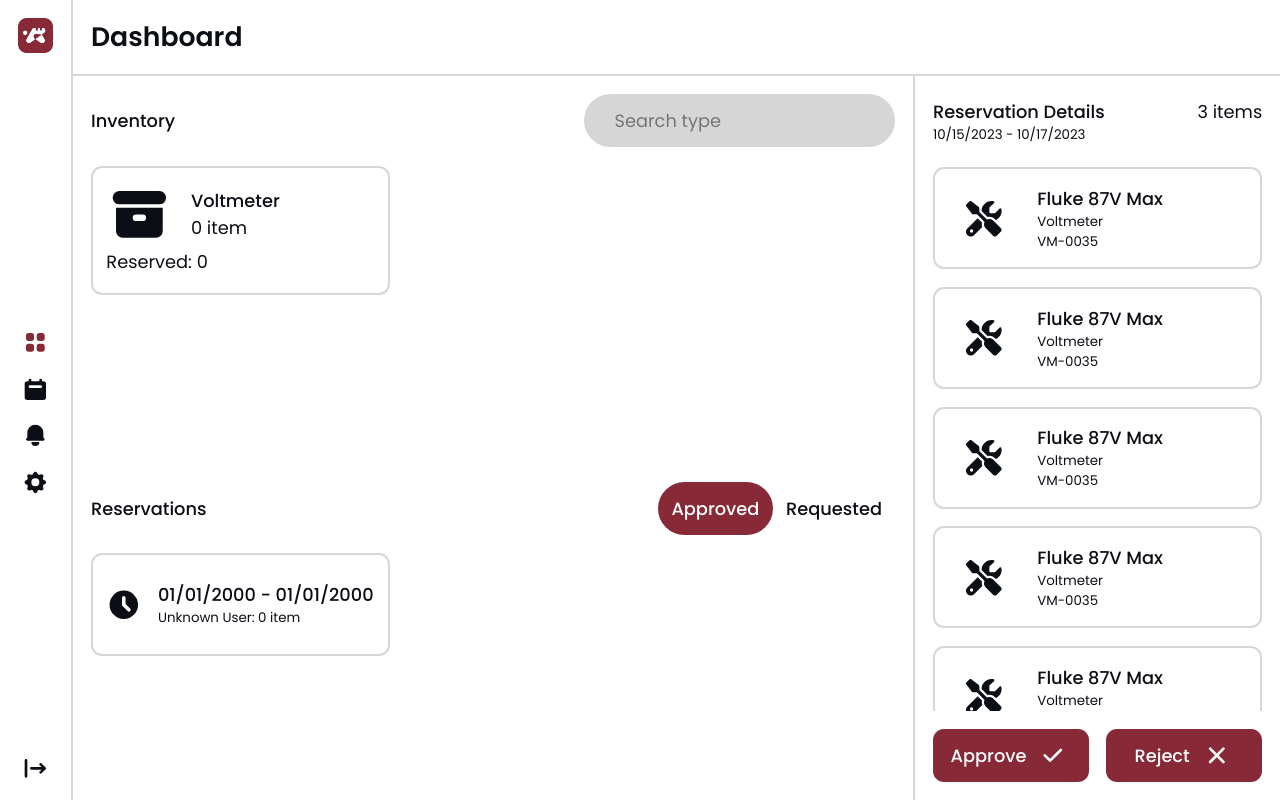
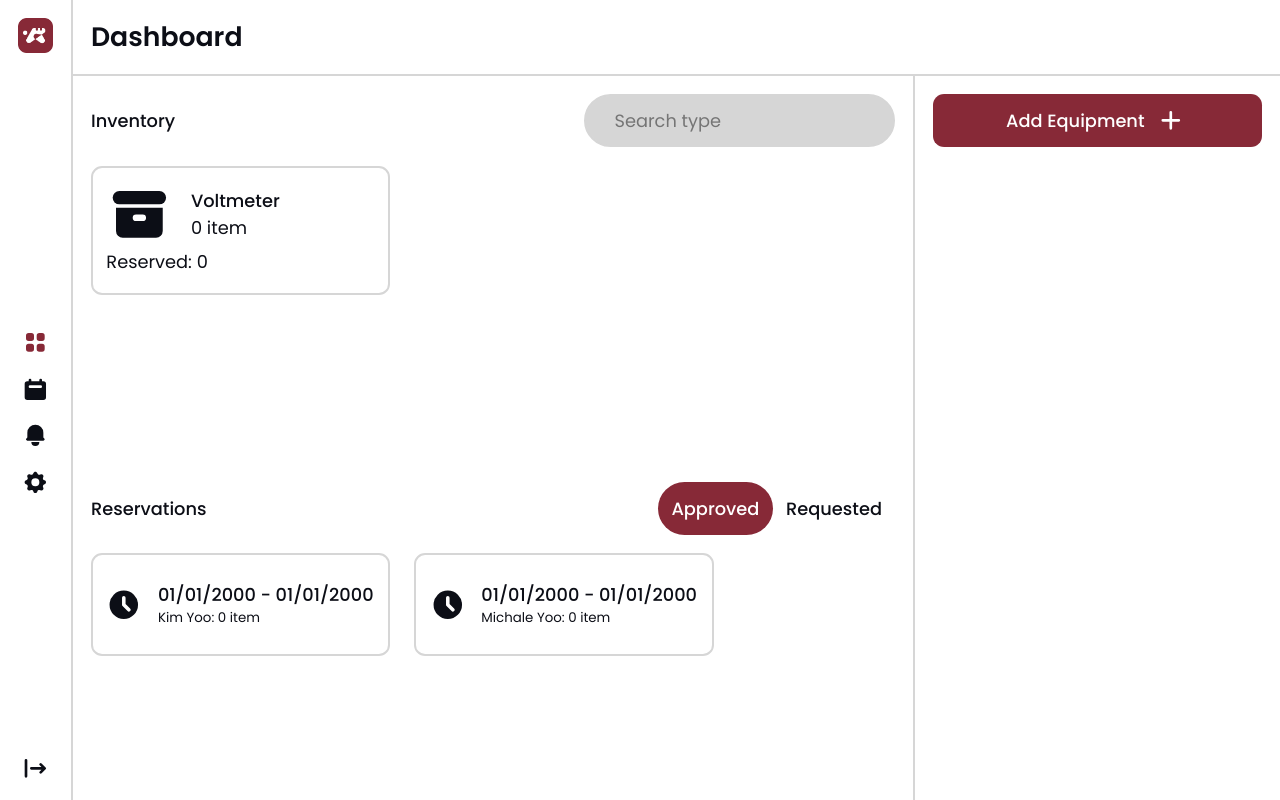
Before and after one commit to tranleduyan/ETC-Frontend, a React (Create React App) app: page /Dashboard in a window 1280 px wide. Built offline with nearby package versions, Linux system fonts and the light colour scheme.

Commit message:
Building components.

```diff
--- a/src/Components/Cards/InventoryTypeSummaryCard/EquipmentTypeSummaryCard.css
+++ b/src/Components/Cards/InventoryTypeSummaryCard/EquipmentTypeSummaryCard.css
@@ -39,6 +39,12 @@
     word-wrap: break-word;
 }
 
+.EquipmentTypeSummaryCard-Active {
+    background-color: var(--Red1);
+    border: calc(0.278125vmin) solid var(--Red1);
+    color: var(--White1);
+}
+
 .EquipmentTypeSummaryCard-Container:hover {
     cursor: pointer;
 }
--- a/src/Components/Cards/InventoryTypeSummaryCard/EquipmentTypeSummaryCard.js
+++ b/src/Components/Cards/InventoryTypeSummaryCard/EquipmentTypeSummaryCard.js
@@ -11,13 +11,21 @@ import { HiArchive } from 'react-icons/hi';
 // Render Equipment Type Summary Card
 function EquipmentTypeSummaryCard(props) {
 
-  const { className, typeName, inventoryAmount, reservationAmount} = props;
+  const { className, typeName, inventoryAmount, reservationAmount, selected, OnEquipmentTypeSummaryCardClick } = props;
 
   const itemText = inventoryAmount > 1 ? 'items' : 'item';
 
+  const OnCardClick = () => {
+    if(OnEquipmentTypeSummaryCardClick) {
+      OnEquipmentTypeSummaryCardClick(typeName);
+    }
+  }
+
   // TODO: inventoryAmount and reservationAmount maybe will be calculated with in this component.
   return (
-    <div className={`${className} EquipmentTypeSummaryCard-Container`}>
+    <div
+      className={`${className} EquipmentTypeSummaryCard-Container ${selected ?  'EquipmentTypeSummaryCard-Active' : ''}`}
+      onClick={OnCardClick}>
         <div className='EquipmentTypeSummaryCard-InformationContainer'>
             <HiArchive className='EquipmentTypeSummaryCard-Icon'/>
             <div className='EquipmentTypeSummaryCard-Information'>
@@ -35,6 +43,8 @@ EquipmentTypeSummaryCard.propTypes = {
   typeName: PropTypes.string,
   inventoryAmount: PropTypes.number,
   reservationAmount: PropTypes.number,
+  selected: PropTypes.bool,
+  OnEquipmentTypeSummaryCardClick: PropTypes.func,
 }
 
 EquipmentTypeSummaryCard.defaultProps = {
@@ -42,6 +52,8 @@ EquipmentTypeSummaryCard.defaultProps = {
   typeName: 'Unknown',
   inventoryAmount: 0,
   reservationAmount: 0,
+  selected: false,
+  OnEquipmentTypeSummaryCardClick: null,
 }
 
 export default EquipmentTypeSummaryCard;
--- a/src/Components/Cards/ReservationCard/ReservationCard.css
+++ b/src/Components/Cards/ReservationCard/ReservationCard.css
@@ -45,6 +45,12 @@
     max-width: calc(8.9vmin);
 }
 
+.ReservationCard-Active {
+    background-color: var(--Red1);
+    border: calc(0.278125vmin) solid var(--Red1);
+    color: var(--White1);
+}
+
 .ReservationCard-Container:hover {
     cursor: pointer;
 }
--- a/src/Components/Cards/ReservationCard/ReservationCard.js
+++ b/src/Components/Cards/ReservationCard/ReservationCard.js
@@ -11,12 +11,20 @@ import { HiClock } from 'react-icons/hi';
 // Render the reservation card
 function ReservationCard(props) {
 
-  const { className, startDate, endDate, renterName, reserveAmount} = props;
+  const { className, startDate, endDate, renterName, reserveAmount, isSelected, OnReservationCardClick } = props;
 
   const itemText = reserveAmount > 1 ? 'items' : 'item';
 
+  const OnCardClick = () => {
+    if(OnReservationCardClick) {
+      OnReservationCardClick(renterName);
+    }
+  }
+
   return (
-    <div className={`${className} ReservationCard-Container`}>
+    <div
+      className={`${className} ReservationCard-Container ${isSelected ? 'ReservationCard-Active' : ''}`}
+      onClick={OnCardClick}>
       <HiClock className='ReservationCard-Icon'/>
         <div className='ReservationCard-InformationContainer'>
           <p className='heading-5'>{startDate} - {endDate}</p>
@@ -36,6 +44,8 @@ ReservationCard.propTypes = {
   endDate: PropTypes.string,
   renterName: PropTypes.string,
   reserveAmount: PropTypes.number,
+  isSelected: PropTypes.bool,
+  OnReservationCardClick: PropTypes.func,
 }
 
 ReservationCard.defaultProps = {
@@ -44,6 +54,8 @@ ReservationCard.defaultProps = {
   endDate: '01/01/2000',
   renterName: 'Unknown User',
   reserveAmount: 0,
+  isSelected: true,
+  OnReservationCardClick: null,
 }
 
 export default ReservationCard;
--- a/src/Components/Lists/InventorySummaryList/InventorySummaryList.js
+++ b/src/Components/Lists/InventorySummaryList/InventorySummaryList.js
@@ -12,21 +12,28 @@ import './InventorySummaryList.css';
 // Render Inventory Summary List
 function InventorySummaryList(props) {
 
-  const { className } = props;
+  const { className, selectedInventoryType, OnEquipmentTypeSummaryCardClick } = props;
 
   return (
     <div className={`${className} InventorySummaryList-Container`}>
-      <EquipmentTypeSummaryCard typeName='Voltmeter'/>
+      <EquipmentTypeSummaryCard
+        typeName='Voltmeter'
+        selected={selectedInventoryType === 'Voltmeter'}
+        OnEquipmentTypeSummaryCardClick={OnEquipmentTypeSummaryCardClick}/>
     </div>
   )
 }
 
 InventorySummaryList.propTypes = {
   className: PropTypes.string,
+  selectedInventoryType: PropTypes.string,
+  OnEquipmentTypeSummaryCardClick: PropTypes.func,
 }
 
 InventorySummaryList.defaultProps = {
   className: '',
+  selectedInventoryType: '',
+  OnEquipmentTypeSummaryCardClick: null,
 }
 
 export default InventorySummaryList;
--- a/src/Components/Lists/ReservationList/ReservationList.js
+++ b/src/Components/Lists/ReservationList/ReservationList.js
@@ -11,21 +11,32 @@ import './ReservationList.css';
 // Render Reservation List
 function ReservationList(props) {
 
-  const { className } = props;
+  const { className, OnReservationCardClick, selectedReservation } = props;
 
   return (
     <div className={`${className} ReservationList-Container`}>
-      <ReservationCard />
+      <ReservationCard
+        renterName='Kim Yoo'
+        isSelected={selectedReservation === 'Kim Yoo'}
+        OnReservationCardClick={OnReservationCardClick}/>
+      <ReservationCard
+        renterName='Michale Yoo'
+        isSelected={selectedReservation === 'Michale Yoo'}
+        OnReservationCardClick={OnReservationCardClick}/>
     </div>
   )
 }
 
 ReservationList.propTypes = {
   className: PropTypes.string,
+  selectedReservation: PropTypes.string,
+  OnReservationCardClick: PropTypes.func,
 }
 
 ReservationList.defaultProps = {
   className: '',
+  selectedReservation: '',
+  OnReservationCardClick: null,
 }
 
 export default ReservationList;
--- a/src/Components/Sections/DetailSection/DetailSection.css
+++ b/src/Components/Sections/DetailSection/DetailSection.css
@@ -7,17 +7,19 @@
 .DetailSection-SectionHeader {
     width: 100%;
     display: flex;
-    flex-direction: column;
-    justify-content: center;
-    height: calc(calc(6.675vmin) + calc(2 * calc(0.278125vmin)));
+    flex-direction: row;
+    justify-content: space-between;
+    align-items: center;
+    min-height: calc(calc(6.675vmin) + calc(2 * calc(0.278125vmin)));
 }
 
 .DetailSection-Title {
     display: flex;
-    flex-direction: row;
-    justify-content: space-between;
-    align-items: center;
+    flex-direction: column;
+    justify-content: center;
 }
+
+
 
 .DetailSection-EquipmentDetailList {
     width: 100%;
--- a/src/Components/Sections/DetailSection/DetailSection.js
+++ b/src/Components/Sections/DetailSection/DetailSection.js
@@ -19,9 +19,9 @@ function DetailSection(props) {
       <div className='DetailSection-SectionHeader'>
         <div className='DetailSection-Title'>
           <p className='heading-5'>{title}</p>
-          <p className='paragraph-1'>3 items</p>
+          <p className='paragraph-3 additionalInformation'>{additionalInformation}</p>
         </div>
-        <p className='paragraph-3'>{additionalInformation}</p>
+        <p className='paragraph-1'>3 items</p>
       </div>
       <EquipmentDetailList className='DetailSection-EquipmentDetailList'/>
     </div>
--- a/src/Pages/DashboardPage/DashboardPage.js
+++ b/src/Pages/DashboardPage/DashboardPage.js
@@ -22,11 +22,29 @@ function DashboardPage() {
     equipmentType: '',
   });
 
+  const [selectedInventoryType, setSelectedInventoryType] = useState(null);
+
+  const [selectedReservation, setSelectedReservation] = useState(null);
+
   const HandleSearchQueryChange = (propertyName, inputValue) => {
     setSearchQuery({...searchQuery, [propertyName]: inputValue});
   }
 
-  const OnClickedAddEquipment = () => {
+  const OnEquipmentTypeSummaryCardClick = (selectedEquipmentType) => {
+    setSelectedReservation(null);
+    setSelectedInventoryType((prevSelectedEquipmentType) =>
+      prevSelectedEquipmentType === selectedEquipmentType ? null : selectedEquipmentType
+    );
+  }
+
+  const OnReservationCardClick = (selectedReservation) => {
+    setSelectedInventoryType(null);
+    setSelectedReservation((prevSelectedReservation) =>
+      prevSelectedReservation === selectedReservation ? null : selectedReservation
+    );
+  }
+
+  const OnAddEquipmentClick = () => {
     console.log("Add Equipment Clicked");
   }
 
@@ -62,7 +80,10 @@ function DashboardPage() {
                   />
               </div>
               {/* Inventory Summary List */}
-              <InventorySummaryList className='Dashboard-InventorySummaryList'/>
+              <InventorySummaryList
+                className='Dashboard-InventorySummaryList'
+                selectedInventoryType={selectedInventoryType}
+                OnEquipmentTypeSummaryCardClick={OnEquipmentTypeSummaryCardClick}/>
             </div>
             {/* Reservation Section */}
             <div className='Dashboard-ReservationSection'>
@@ -77,27 +98,33 @@ function DashboardPage() {
                 </div>
               </div>
               {/* Reservation List */}
-              <ReservationList className='Dashboard-ReservationList'/>
+              <ReservationList className='Dashboard-ReservationList'
+                selectedReservation={selectedReservation}
+                OnReservationCardClick={OnReservationCardClick}/>
             </div>
           </div>
           {/* Right Content Panel */}
           <div className='Dashboard-RightContentPanel'>
             <div className='Dashboard-RightContent'>
-              {/*
+              {selectedInventoryType === null && selectedReservation === null && (
               <StandardButton
                 title={"Add Equipment"}
-                onClick={OnClickedAddEquipment}
+                onClick={OnAddEquipmentClick}
                 className='Dashboard-AddEquipmentButton'
                 icon={HiPlus}/>
-              */}
-              {/*
+              )}
+              {selectedInventoryType && (
+                <>
                   <DetailSection
                     className='Dashboard-InUseSection'
                     title='In Use'/>
                   <DetailSection
                     className='Dashboard-UnderRepairSection'
                     title='Under Repair'/>
-              */}
+                </>
+              )}
+              {selectedReservation && (
+                <>
                   <DetailSection
                     className='Dashboard-ReservationDetailSection'
                     title='Reservation Details'
@@ -105,15 +132,17 @@ function DashboardPage() {
                   <div className='Dashboard-ReservationActionContainer'>
                     <StandardButton
                       title={"Approve"}
-                  onClick={OnClickedAddEquipment}
+                      onClick={OnAddEquipmentClick}
                       className='Dashboard-ReservationActionButton'
                       icon={HiCheck}/>
                     <StandardButton
                       title={"Reject"}
-                  onClick={OnClickedAddEquipment}
+                      onClick={OnAddEquipmentClick}
                       className='Dashboard-ReservationActionButton'
                       icon={HiX}/>
                   </div>
+                </>
+               )}
             </div>
           </div>
         </div>
```
Lines whose indentation alone changed are shown as unchanged.
